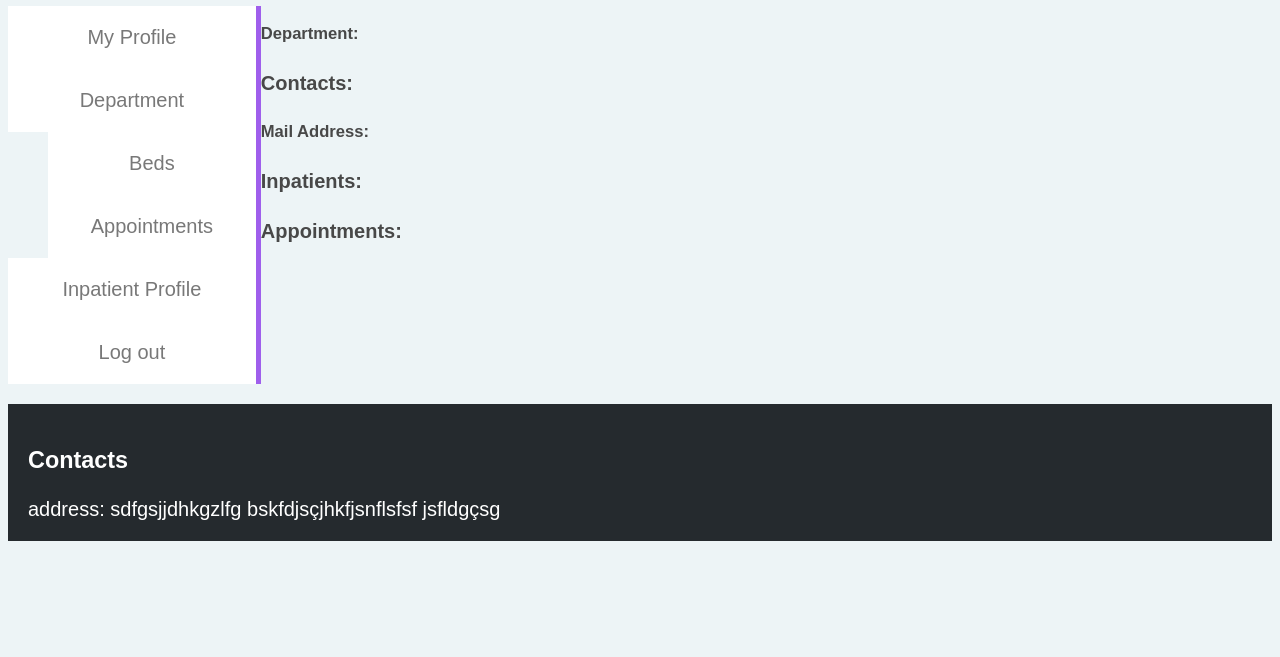
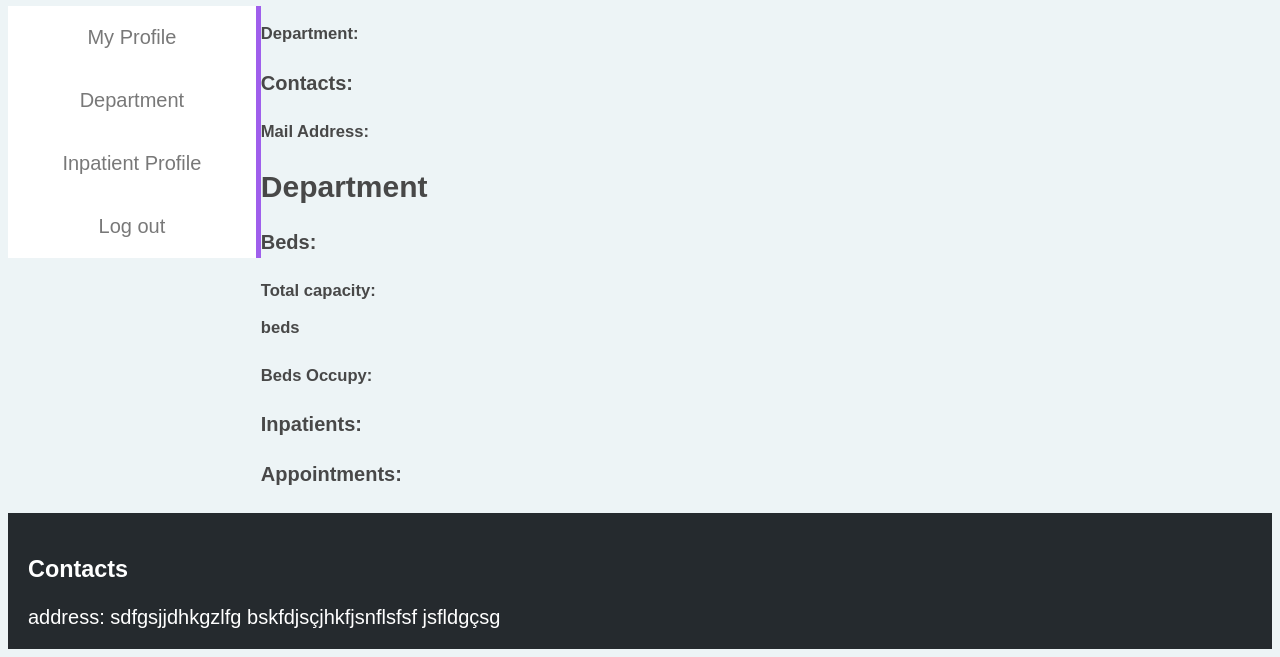
Before and after one commit to AMfeta99/FEUP-ESIN, a PHP site: template templates/menu_nurse.php in a window 1280 px wide. Shown: the part 333-990 px from the top of the page. Before the commit the page ends 874 px from the top, so only its background shows below. Run offline with PHP 8.4, Linux system fonts and the light colour scheme; the template is opened without the code that fills it, so the values that code supplies are empty.

Commit message:
perfil Nurse e inpatient (continuação)

```diff
--- a/database/nurse.php
+++ b/database/nurse.php
@@ -38,7 +38,7 @@ function getDepartmentOfAppointment($dep_id){
                             JOIN Block_time ON code=time
                             JOIN Doctor ON doctor=Doctor.id
                             JOIN Department ON Doctor.speciality= Department.number
-                            WHERE speciality= ?;");
+                            WHERE Department.number= ?;");
     $stmt->execute(array($dep_id));
     return $stmt->fetchALL();
 }
--- a/sql/hospital_manegment.sql
+++ b/sql/hospital_manegment.sql
@@ -77,8 +77,6 @@ CREATE TABLE Block_time (
 CREATE TABLE Reservation(
     id integer PRIMARY KEY AUTOINCREMENT,
     date Date NOT NULL, -- tipo 11-11-2021
-    -- aproved integer,
-
     time integer NOT NULL REFERENCES Block_time, -- the primary key of block time is an integer
     doctor integer NOT NULL REFERENCES Doctor,
     patient integer NOT NULL REFERENCES Patient
--- a/templates/menu_nurse.php
+++ b/templates/menu_nurse.php
@@ -12,10 +12,7 @@
         <aside>
             <ul id="link_profile">
             <li><a href="">My Profile</a></li>
-            <li><a href="">Department</a></li><ul>
-                <li><a href="">Beds</a></li>
-                <li><a href="">Appointments</a></li>
-            </ul>
+            <li><a href="">Department</a></li>
             <li><a href="">Inpatient Profile</a></li>
             <li><a href="">Log out</a></li>
             </ul>
@@ -40,16 +37,25 @@
                 <h5 class="atribute">Phone Number: <p><?php echo  $result["phone_number"]; }?></p></h5>
             </article>
 
+          <h2>Department</h2>
+          <article class="info_section">
+                <h4>Beds: </h4>
+
+                  <h5 class="atribute"> Total capacity:<p> <?php echo  $result_Tbeds["Total_beds"] ; ?> beds</p></h5>
+                  <h5 class="atribute">Beds Occupy:<p> <?php echo  $result_Occupybeds["occupy"] ;?> </p></h5>
+
+            </article>
+
+
             <article class="info_section">
                 <h4 class="info_section">Inpatients: </h4>
 
                 <?php foreach ($result3 as $row) { ?>
                   <h5 class="atribute">
                     <p>Name: <?php echo  $row["patient"] ?></p>
-                    <h6 class= "subatribute"> <!-- Alterar Css -->
-                    <p>Alterar Css : margin-left: 4% </p>
-                    <p>code: <?php echo  $row["code"] ?> </p>
-                    <p>Bed: <?php echo  $row["bed"] ?></p>
+                    <h6 class= "subatribute">
+                      <p >code: <?php echo  $row["code"] ?> </p>
+                      <p >Bed: <?php echo  $row["bed"] ?></p>
                     </h6>
                   </h5>
                 <?php  }?>
@@ -57,6 +63,7 @@
 
             <article class="info_section">
                 <h4 class="info_section">Appointments: </h4>
+                <?php //if(strlen($result4["patient"])>0) { ?>
 
                 <?php foreach ($result4 as $row) { ?>
                   <h5 class="atribute">
@@ -69,6 +76,7 @@
                     </h6>
                   </h5>
                 <?php  }?>
+
             </article>
 
     </div>
```
Also changed, not shown: sql/hospital_manegment_query.sql (+22 -7 lines), templates/inpatient_pag.php (+5 -4 lines).
